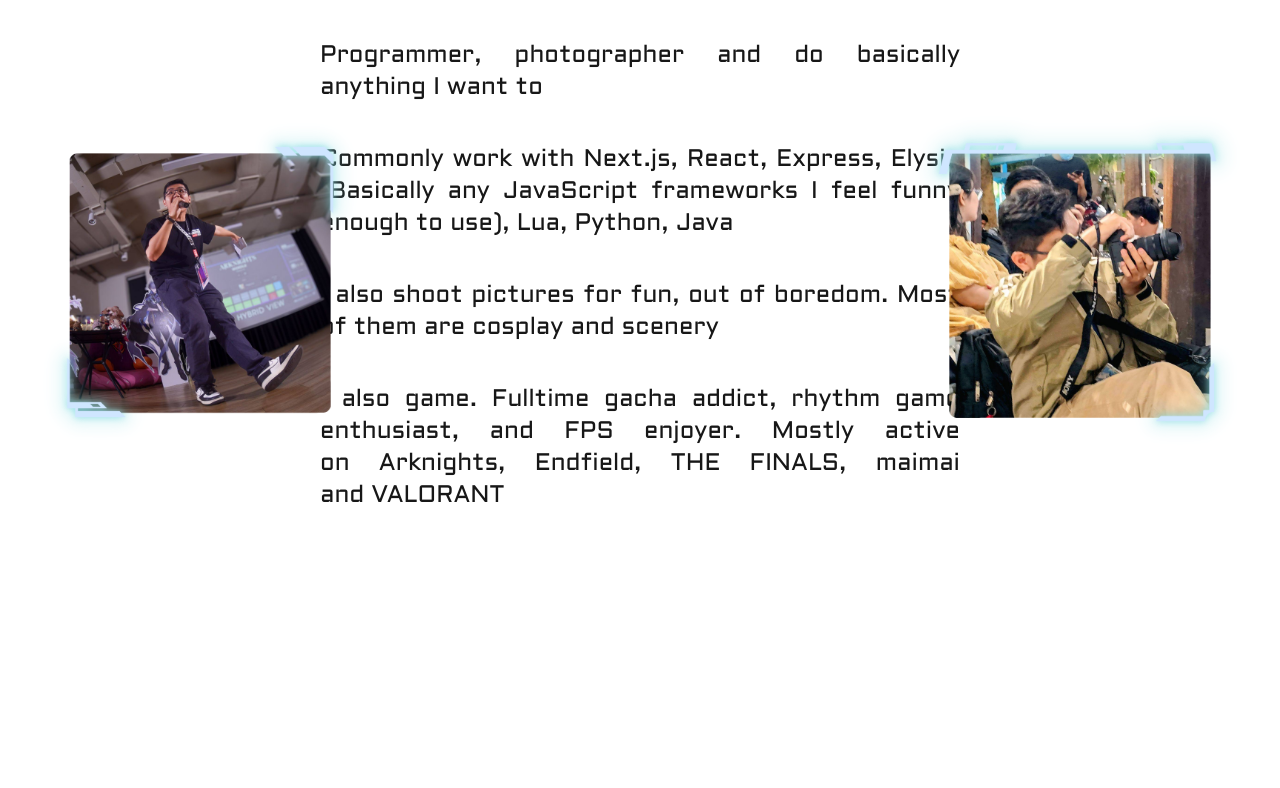
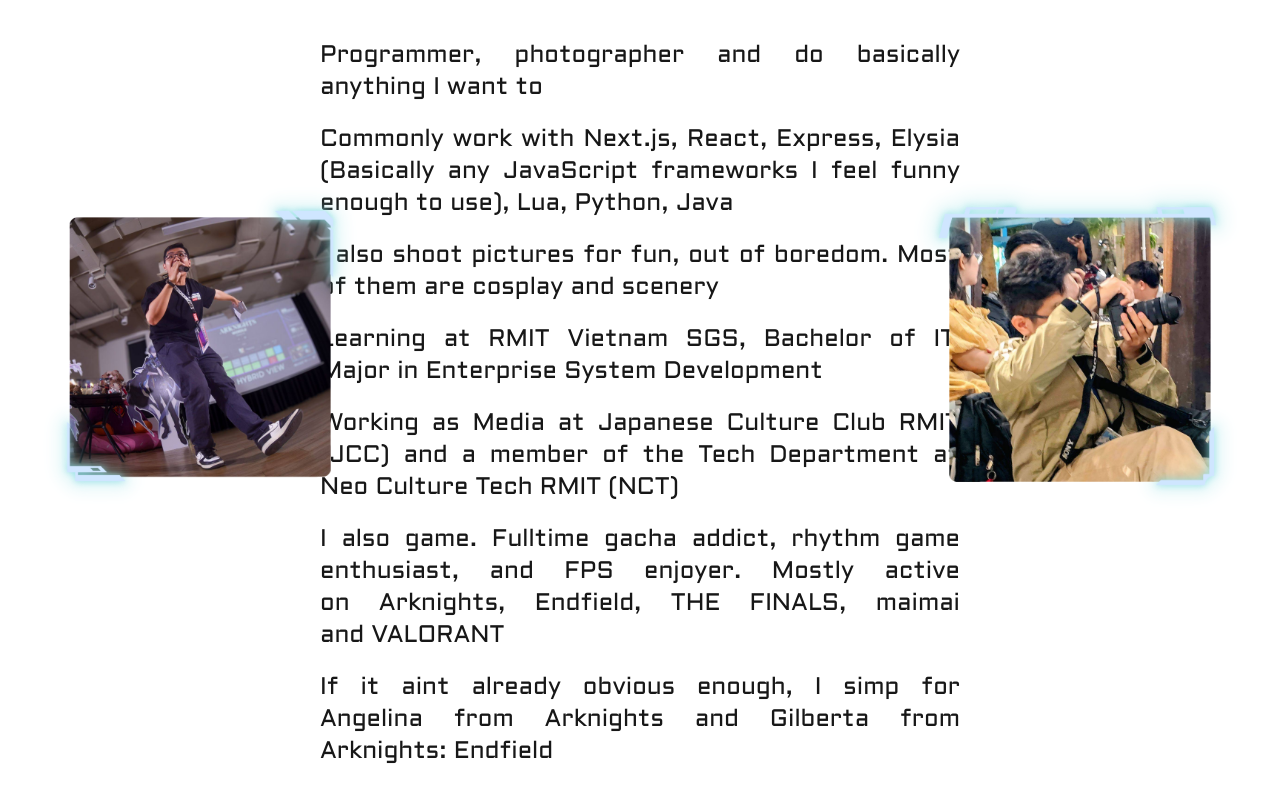
Before and after one commit to ShiinaKochiya/Shiina-Kochiya-page, a Next.js app: page / in a window 1280 px wide. Shown: the part 1016-1804 px from the top of the page. Before the commit the page ends 1568 px from the top, so only its background shows below. Built offline with nearby package versions, Linux system fonts and the light colour scheme; a web font is replaced by a local one.

Commit message:
about section split
Unorthodox pfp placement

```diff
--- /dev/null
+++ b/app/components/about.tsx
@@ -0,0 +1,44 @@
+"use client";
+import React from "react";
+
+import Image from "next/image";
+import pfpL from "#/image/pfp_left.png"
+import pfpR from "#/image/pfp_right.png"
+
+export default function About({}){
+     return (
+    <div className="w-full text-2xl mt-20 relative">
+        <div className="w-1/2 mx-auto text-pretty text-justify">
+
+          <h2 className="font-aldrich text-6xl my-10">Shiina Kochiya</h2>
+
+          <p className="text-2xl my-5">Programmer, photographer and do basically anything I want to</p>
+
+          <p className="text-2xl my-5">Commonly work with Next.js, React, Express, Elysia (Basically any JavaScript frameworks I feel funny enough to use), Lua, Python, Java</p>
+
+          <p className="text-2xl my-5">I also shoot pictures for fun, out of boredom. Most of them are cosplay and scenery</p>
+
+          <p className="text-2xl my-5">Learning at RMIT Vietnam SGS, Bachelor of IT, Major in Enterprise System Development</p>
+
+          <p className="text-2xl my-5">Working as Media at Japanese Culture Club RMIT (JCC) and a member of the Tech Department at Neo Culture Tech RMIT (NCT)</p>
+
+          <p className="text-2xl my-5">I also game. Fulltime gacha addict, rhythm game enthusiast, and FPS enjoyer. Mostly active on Arknights, Endfield, THE FINALS, maimai and VALORANT</p>
+
+          <p className="text-2xl my-5">If it aint already obvious enough, I simp for Angelina from Arknights and Gilberta from Arknights: Endfield</p>
+        </div>
+        {/*Unorthodox pfp placement*/}
+        <div className="w-full absolute top-[25%] mx-0">
+          <Image
+            src={pfpL}
+            alt="Left Profile Picture"
+            className="absolute left-0 top-0 h-100 w-auto"
+          />
+          <Image
+            src={pfpR}
+            alt="Right Profile Picture"
+            className="absolute right-0 top-0 h-100 w-auto"
+          />
+        </div>
+      </div>
+  );
+}
--- a/app/page.tsx
+++ b/app/page.tsx
@@ -1,43 +1,15 @@
 
 import Stripe from "./components/stripe";
 import Hero from "./components/hero";
+import About from "./components/about";
 
-import Image from "next/image";
-import pfpL from "#/image/pfp_left.png"
-import pfpR from "#/image/pfp_right.png"
 
 export default function Home() {
   return (
     <div>
       <Hero/>
       <Stripe/>
-      <div className="w-full text-2xl mt-20 relative">
-        <div className="w-1/2 mx-auto text-pretty text-justify">
-
-          <h2 className="font-aldrich text-6xl my-10">Shiina Kochiya</h2>
-
-          <p className="text-2xl my-10">Programmer, photographer and do basically anything I want to</p>
-
-          <p className="text-2xl my-10">Commonly work with Next.js, React, Express, Elysia (Basically any JavaScript frameworks I feel funny enough to use), Lua, Python, Java</p>
-
-          <p className="text-2xl my-10">I also shoot pictures for fun, out of boredom. Most of them are cosplay and scenery</p>
-
-          <p className="text-2xl my-10">I also game. Fulltime gacha addict, rhythm game enthusiast, and FPS enjoyer. Mostly active on Arknights, Endfield, THE FINALS, maimai and VALORANT</p>
-        </div>
-        {/*Unorthodox pfp placement*/}
-        <div className="w-full absolute top-[25%] mx-0">
-          <Image
-            src={pfpL}
-            alt="Left Profile Picture"
-            className="absolute left-0 top-0 h-100 w-auto"
-          />
-          <Image
-            src={pfpR}
-            alt="Right Profile Picture"
-            className="absolute right-0 top-0 h-100 w-auto"
-          />
-        </div>
-      </div>
+      <About/>
     </div>
   );
 }
```
